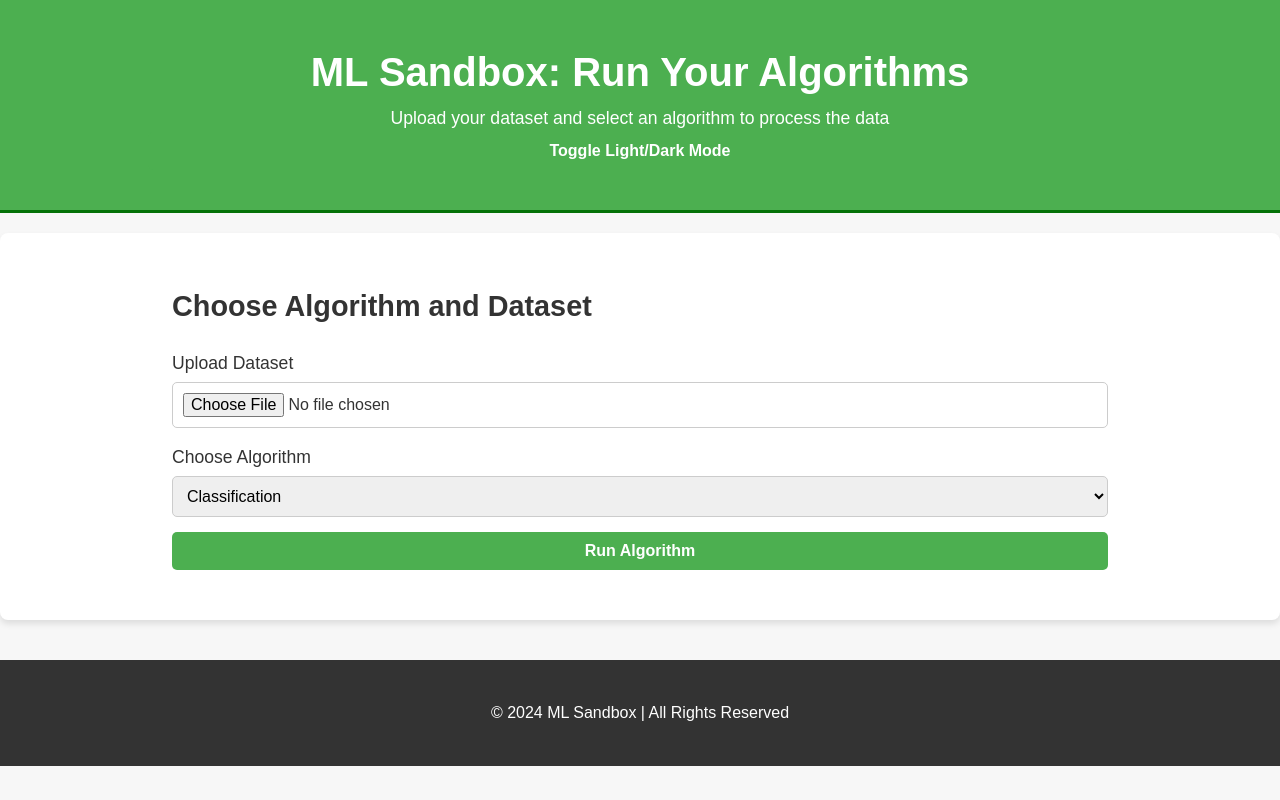
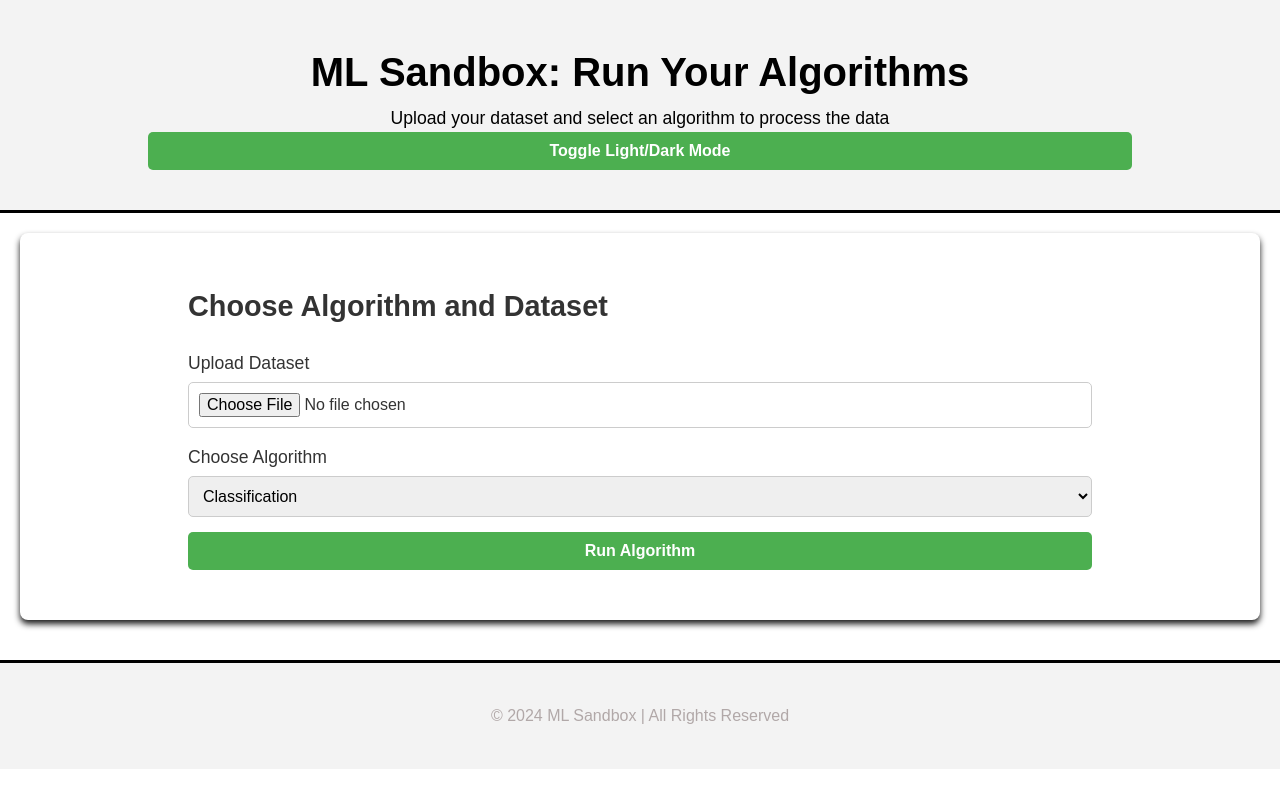
Before and after one commit to Hritikraj8804/ML-Sandbox, a Flask app: page / in a window 1280 px wide. Run offline with Flask 3, Linux system fonts and the light colour scheme.

Commit message:
UI improved

```diff
--- a/frontend/static/css/style.css
+++ b/frontend/static/css/style.css
@@ -8,7 +8,7 @@
 /* Body */
 body {
     font-family: Arial, sans-serif;
-    background-color: #f7f7f7;
+    background-color: #ffffff;
     color: #333;
     line-height: 1.6;
 }
@@ -22,11 +22,11 @@ body {
 
 /* Header */
 header {
-    background-color: #4CAF50;
-    color: white;
+    background-color: #f3f3f3;
+    color: rgb(0, 0, 0);
     padding: 20px 0;
     text-align: center;
-    border-bottom: #047208 3px solid;
+    border-bottom: #000000 3px solid;
 }
 
 header h1 {
@@ -42,8 +42,8 @@ main {
     background-color: white;
     padding: 30px;
     border-radius: 8px;
-    box-shadow: 0 4px 6px rgba(0, 0, 0, 0.1);
-    margin-top: 20px;
+    box-shadow: 0 4px 6px rgba(0, 0, 0, 0.9);
+    margin: 20px;
 }
 
 main h2 {
@@ -123,11 +123,12 @@ iframe {
 
 /* Footer */
 footer {
-    background-color: #333;
-    color: white;
+    background-color: #f3f3f3;
+    color: rgb(177, 168, 168);
     padding: 20px 0;
     text-align: center;
     margin-top: 40px;
+    border-top: #000000 3px solid;
 }
 
 footer p {
```
